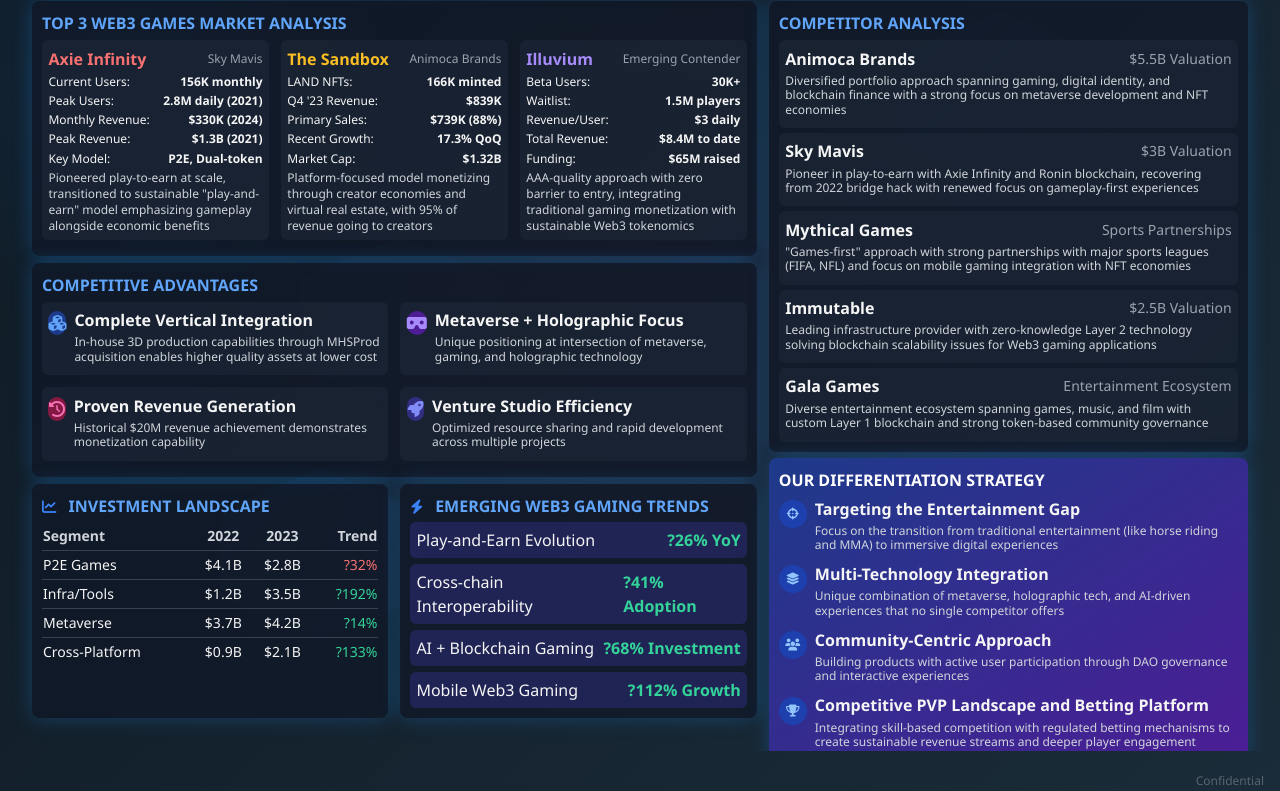
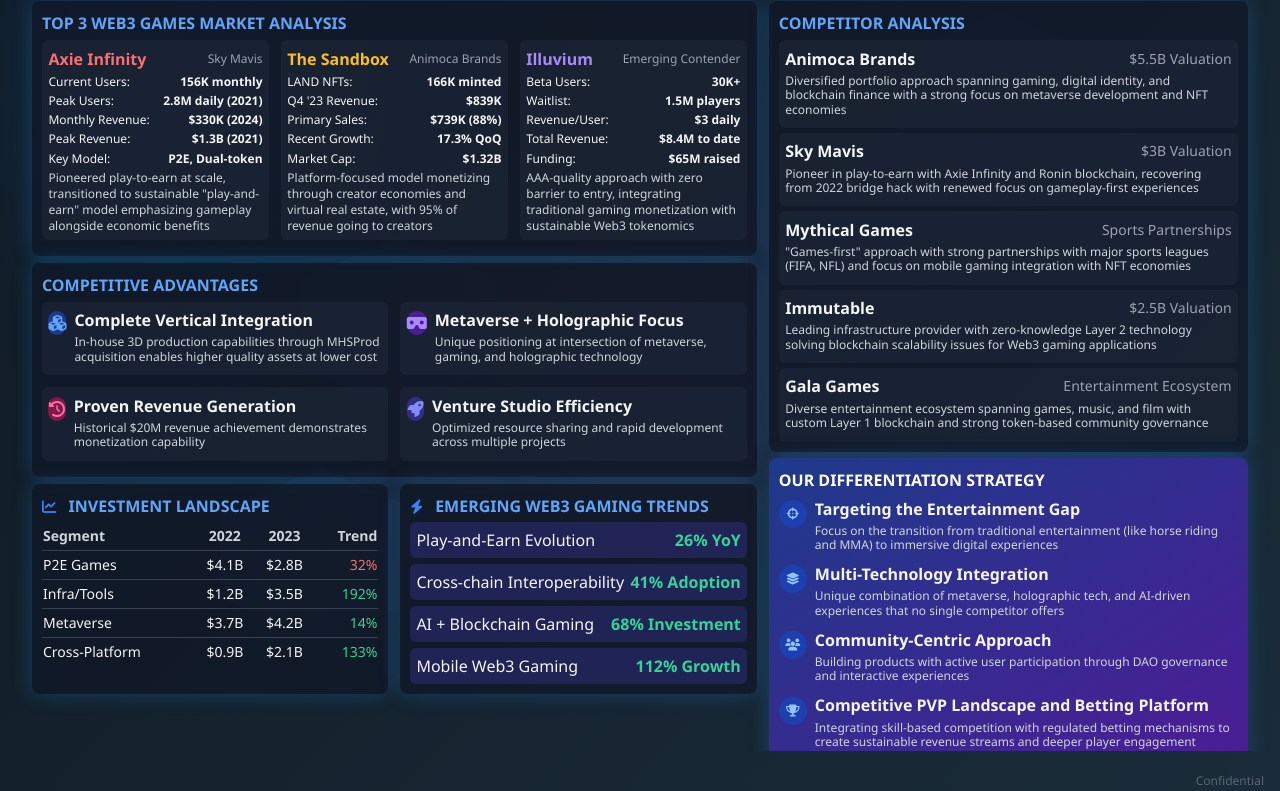
Before and after one commit to kalipsoo-degen/le-heb-pitchdeck-public, a plain HTML site: page htmlslides/11_CompetitiveLandscape.html in a window 1280 px wide. Shown: the part 59-850 px from the top of the page. Drawn offline with nearby package versions, Linux system fonts and the light colour scheme.

Commit message:
updates and content

```diff
--- a/htmlslides/11_CompetitiveLandscape.html
+++ b/htmlslides/11_CompetitiveLandscape.html
@@ -385,25 +385,25 @@
                                         <td class="py-1">P2E Games</td>
                                         <td class="text-center py-1">$4.1B</td>
                                         <td class="text-center py-1">$2.8B</td>
-                                        <td class="text-right py-1 text-red-400">?32%</td>
+                                        <td class="text-right py-1 text-red-400">32%</td>
                                     </tr>
                                     <tr class="border-t border-gray-700">
                                         <td class="py-1">Infra/Tools</td>
                                         <td class="text-center py-1">$1.2B</td>
                                         <td class="text-center py-1">$3.5B</td>
-                                        <td class="text-right py-1 text-green-400">?192%</td>
+                                        <td class="text-right py-1 text-green-400">192%</td>
                                     </tr>
                                     <tr class="border-t border-gray-700">
                                         <td class="py-1">Metaverse</td>
                                         <td class="text-center py-1">$3.7B</td>
                                         <td class="text-center py-1">$4.2B</td>
-                                        <td class="text-right py-1 text-green-400">?14%</td>
+                                        <td class="text-right py-1 text-green-400">14%</td>
                                     </tr>
                                     <tr class="border-t border-gray-700">
                                         <td class="py-1">Cross-Platform</td>
                                         <td class="text-center py-1">$0.9B</td>
                                         <td class="text-center py-1">$2.1B</td>
-                                        <td class="text-right py-1 text-green-400">?133%</td>
+                                        <td class="text-right py-1 text-green-400">133%</td>
                                     </tr>
                                 </tbody>
                             </table>
@@ -415,19 +415,19 @@
                             <div class="space-y-1.5">
                                 <div class="bg-indigo-900 bg-opacity-50 rounded-md p-1.5 flex justify-between items-center">
                                     <span>Play-and-Earn Evolution</span>
-                                    <span class="text-green-400 font-semibold">?26% YoY</span>
+                                    <span class="text-green-400 font-semibold">26% YoY</span>
                                 </div>
                                 <div class="bg-indigo-900 bg-opacity-50 rounded-md p-1.5 flex justify-between items-center">
                                     <span>Cross-chain Interoperability</span>
-                                    <span class="text-green-400 font-semibold">?41% Adoption</span>
+                                    <span class="text-green-400 font-semibold">41% Adoption</span>
                                 </div>
                                 <div class="bg-indigo-900 bg-opacity-50 rounded-md p-1.5 flex justify-between items-center">
                                     <span>AI + Blockchain Gaming</span>
-                                    <span class="text-green-400 font-semibold">?68% Investment</span>
+                                    <span class="text-green-400 font-semibold">68% Investment</span>
                                 </div>
                                 <div class="bg-indigo-900 bg-opacity-50 rounded-md p-1.5 flex justify-between items-center">
                                     <span>Mobile Web3 Gaming</span>
-                                    <span class="text-green-400 font-semibold">?112% Growth</span>
+                                    <span class="text-green-400 font-semibold">112% Growth</span>
                                 </div>
                             </div>
                         </div>
```
